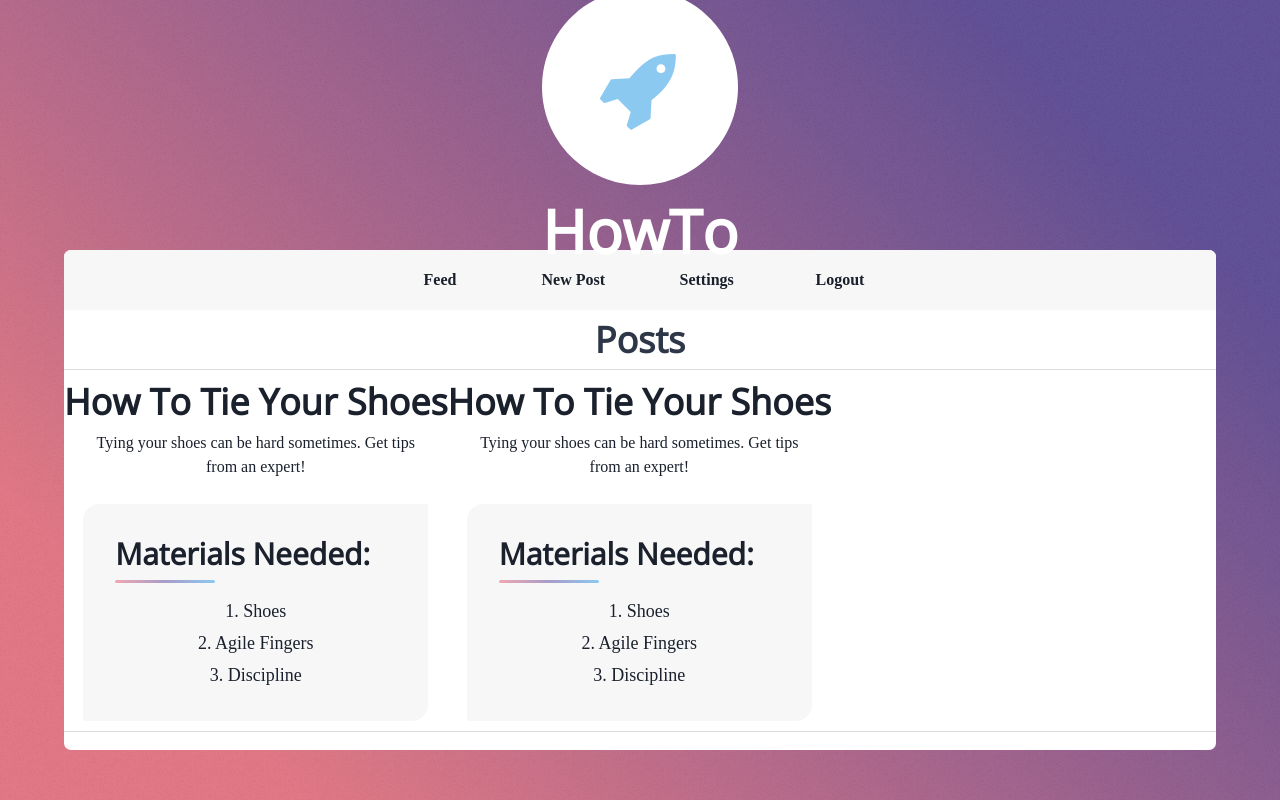
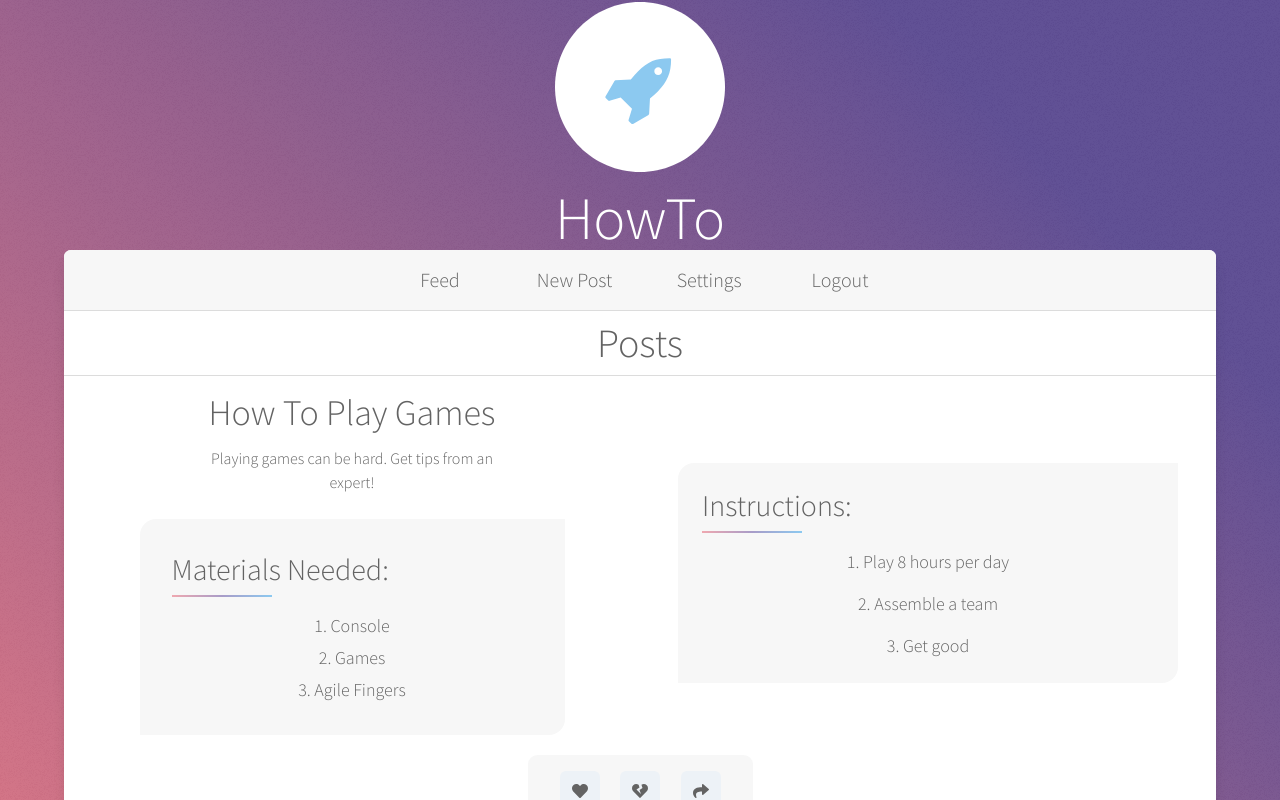
Before and after one commit to leachtucker/howto-frontend, a React (Create React App) app: page / in a window 1280 px wide. Shown: the top 800 px of the page. Built offline with nearby package versions, Linux system fonts and the light colour scheme; a web font is replaced by a local one.

Commit message:
Made massive improvments on the Post Component using Chakra

```diff
--- a/public/index.html
+++ b/public/index.html
@@ -25,7 +25,8 @@
       Learn how to configure a non-root public URL by running `npm run build`.
     -->
     <link rel="preconnect" href="https://fonts.gstatic.com">
-    <link href="https://fonts.googleapis.com/css2?family=Open+Sans:wght@300;400&display=swap" rel="stylesheet">
+    <!-- <link href="https://fonts.googleapis.com/css2?family=Open+Sans:wght@300&family=Roboto:wght@300&display=swap" rel="stylesheet"> -->
+    <link href="https://fonts.googleapis.com/css?family=Source+Sans+Pro:300,400" rel="stylesheet">
     <script src="https://kit.fontawesome.com/ba6bf6c9bf.js" crossorigin="anonymous"></script>
     <title>HowTo</title>
   </head>
--- a/src/App.css
+++ b/src/App.css
@@ -1,4 +1,7 @@
 html {
+    margin: 0 !important;
+    padding: 0 !important;
+
     background-color: #935d8c;
     background-image: url("assets/overlay.png"), -moz-linear-gradient(45deg, #e37682 15%, #5f4d93 85%);
     background-image: url("assets/overlay.png"), -webkit-linear-gradient(45deg, #e37682 15%, #5f4d93 85%);
@@ -8,10 +11,9 @@ html {
 }
 
 .break {
+    background-color: #dddddd;
     background-image: -moz-linear-gradient(90deg, #efa8b0, #a89cc8, #8cc9f0);
     background-image: -webkit-linear-gradient(90deg, #efa8b0, #a89cc8, #8cc9f0);
     background-image: -ms-linear-gradient(90deg, #efa8b0, #a89cc8, #8cc9f0);
     background-image: linear-gradient(90deg, #efa8b0, #a89cc8, #8cc9f0);
-
-    border-radius: 5px;
 }
--- a/src/App.js
+++ b/src/App.js
@@ -7,7 +7,8 @@ import {
   Stack,
   Image,
   Heading,
-  Spacer
+  Spacer,
+  Text
 } from '@chakra-ui/react';
 
 import Nav from './Nav';
@@ -21,13 +22,16 @@ function App(props) {
         <Stack>
           <Image src={logo} alt="Logo"/>
           <Spacer />
-          <Heading as="h1" size="3xl" color="white" >HowTo</Heading>
+          <Heading as="h1" size="3xl" fontWeight="300" color="white">HowTo</Heading>
         </Stack>
       </Center>
-      <Box bgColor="white" width="90%" maxWidth="1400px" margin="0 auto" borderRadius="7px" paddingBottom="10px">
+      <Box color="text.400" bgColor="white" boxShadow="lg" width="90%" maxWidth="1350px" margin="0 auto" borderRadius="7px" paddingBottom="10px">
         <Nav />
         <Feed />
       </Box>
+      <Center color="white" height="100px">
+          <Text marginTop="10px">© HowTo</Text>
+      </Center>
     </div>
   );
 }
--- a/src/Feed.js
+++ b/src/Feed.js
@@ -16,9 +16,9 @@ function Feed(props) {
     return (
         <Box paddingY="8px">
             <Center marginBottom="8px">
-                <Heading as="h2" size="xl" color="gray.700">Posts</Heading>
+                <Heading as="h2" fontSize="2.5rem" fontWeight="300">Posts</Heading>
             </Center>
-            <Stack>
+            <Stack borderBottom="1px solid gainsboro">
                 <PostList posts={dummyData.posts} />
             </Stack>
         </Box>
--- a/src/Fonts.js
+++ /dev/null
@@ -1,47 +0,0 @@
-import { Global } from "@emotion/react";
-
-const Fonts = () => (
-  <Global
-    styles={`
-      /* Copied from https://fonts.googleapis.com/css2?family=Open+Sans:wght@700&family=Raleway&display=swap */
-      /* latin-ext */
-      @font-face {
-        font-family: 'Open Sans';
-        font-style: normal;
-        font-weight: 300;
-        font-display: swap;
-        src: url(https://fonts.gstatic.com/s/opensans/v18/mem5YaGs126MiZpBA-UN7rgOXOhpKKSTj5PW.woff2) format('woff2');
-        unicode-range: U+0100-024F, U+0259, U+1E00-1EFF, U+2020, U+20A0-20AB, U+20AD-20CF, U+2113, U+2C60-2C7F, U+A720-A7FF;
-      }
-      /* latin */
-      @font-face {
-        font-family: 'Open Sans';
-        font-style: normal;
-        font-weight: 300;
-        font-display: swap;
-        src: url(https://fonts.gstatic.com/s/opensans/v18/mem5YaGs126MiZpBA-UN7rgOUuhpKKSTjw.woff2) format('woff2');
-        unicode-range: U+0000-00FF, U+0131, U+0152-0153, U+02BB-02BC, U+02C6, U+02DA, U+02DC, U+2000-206F, U+2074, U+20AC, U+2122, U+2191, U+2193, U+2212, U+2215, U+FEFF, U+FFFD;
-      }
-      /* latin-ext */
-      @font-face {
-        font-family: 'Raleway';
-        font-style: normal;
-        font-weight: 400;
-        font-display: swap;
-        src: url(https://fonts.gstatic.com/s/raleway/v18/1Ptxg8zYS_SKggPN4iEgvnHyvveLxVvaorCGPrcVIT9d0c-dYA.woff) format('woff');
-        unicode-range: U+0100-024F, U+0259, U+1E00-1EFF, U+2020, U+20A0-20AB, U+20AD-20CF, U+2113, U+2C60-2C7F, U+A720-A7FF;
-      }
-      /* latin */
-      @font-face {
-        font-family: 'Raleway';
-        font-style: normal;
-        font-weight: 400;
-        font-display: swap;
-        src: url(https://fonts.gstatic.com/s/raleway/v18/1Ptxg8zYS_SKggPN4iEgvnHyvveLxVvaorCIPrcVIT9d0c8.woff) format('woff');
-        unicode-range: U+0000-00FF, U+0131, U+0152-0153, U+02BB-02BC, U+02C6, U+02DA, U+02DC, U+2000-206F, U+2074, U+20AC, U+2122, U+2191, U+2193, U+2212, U+2215, U+FEFF, U+FFFD;
-      }
-      `}
-  />
-)
-
-export default Fonts;
--- a/src/LinkButton.js
+++ b/src/LinkButton.js
@@ -4,7 +4,7 @@ import { Button } from '@chakra-ui/react';
 
 function LinkButton(props) {
     return (
-        <Button {...props} bgColor="transparent" _hover={{ bgColor: "#F1F1F1" }} />
+        <Button {...props} color="text.400" fontWeight="300" bgColor="transparent" _hover={{ bgColor: "#F1F1F1" }} />
     )
 }
 
--- a/src/Nav.js
+++ b/src/Nav.js
@@ -8,17 +8,17 @@ import {
 
 import LinkButton from './LinkButton';
 
-function Nav() {
+function Nav(props) {
     return (
-        <Box borderTopRadius="7px" bgColor="#F7F7F7">
+        <Box borderTopRadius="7px" bgColor="#F7F7F7" borderBottom="1px solid gainsboro">
             <Flex margin="0 auto" width="70%" maxWidth="500px" paddingY="10px" shrink>
-                <LinkButton minWidth="20%" >Feed</LinkButton>
+                <LinkButton minWidth="20%" fontSize="1.25rem" >Feed</LinkButton>
                 <Spacer />
-                <LinkButton minWidth="20%">New Post</LinkButton>
+                <LinkButton minWidth="20%" fontSize="1.25rem">New Post</LinkButton>
                 <Spacer />
-                <LinkButton minWidth="20%">Settings</LinkButton>
+                <LinkButton minWidth="20%" fontSize="1.25rem">Settings</LinkButton>
                 <Spacer />
-                <LinkButton minWidth="20%">Logout</LinkButton>
+                <LinkButton minWidth="20%" fontSize="1.25rem">Logout</LinkButton>
             </Flex>
         </Box>
     )
--- a/src/Post.js
+++ b/src/Post.js
@@ -6,60 +6,87 @@ import {
     Heading,
     Text,
     List,
-    ListItem
+    ListItem,
+    IconButton,
+    Center,
+    Spacer
 } from '@chakra-ui/react';
+
+import {
+    FaHeart,
+    FaHeartBroken,
+    FaShare
+} from 'react-icons/fa';
+
 
 function Post(props) {
     console.log(props);
     return (
-        <Flex flexDirection={{ base: "column", md: "row" }} alignItems={{ base: "center" }}  minHeight="350px" borderTop="1px solid gainsboro" borderBottom="1px solid gainsboro" paddingY="10px">
-            <Box height="100%" display="inline-block">
-                <Flex flexDirection="column" alignItems="center" height="100%">
-                    <Heading as="h3" size="xl" marginBottom="8px" textAlign="center">How To Tie Your Shoes</Heading>
+        <Box>
+            <Flex flexDirection={{ base: "column", md: "row" }} alignItems={{ base: "center", md: "" }} minHeight="350px" borderTop="1px solid gainsboro" paddingTop="15px">
+                <Box width={{ base: "100%", md: "50%"}} marginBottom={{ base: "20px", md: "" }} display="inline-block">
+                    <Flex flexDirection="column" alignItems="center">
+                        <Heading as="h3" size="xl" fontWeight="300" marginBottom="12px" textAlign="center">{props.post.title}</Heading>
                         <Box maxWidth="325px" textAlign="center" marginBottom="25px">
-                        <Text>Tying your shoes can be hard sometimes. Get tips from an expert!</Text>
+                            <Text>{props.post.description}</Text>
                         </Box>
-                    <Box width="90%" maxWidth="350px" bgColor="#F7F7F7" borderTopLeftRadius="1rem" borderBottomRightRadius="1rem" padding="2rem">
-                        <Heading as="h4" size="lg" >Materials Needed:</Heading>
-                        <Box className="break" height="3px" maxWidth="100px" marginTop="8px"></Box>
+                        <Box width="90%" maxWidth="425px" bgColor="#F7F7F7" borderTopLeftRadius="1rem" borderBottomRightRadius="1rem" padding="2rem">
+                            <Heading as="h4" size="lg" fontWeight="300" >Materials Needed:</Heading>
+                            <Box className="break" height="2px" maxWidth="100px" marginTop="8px"></Box>
                             <List textAlign="center" spacing="5px" marginTop="15px">
+                                {props.post.materials &&
+                                    props.post.materials.map(material => {
+                                        const matNumber = props.post.materials.indexOf(material) + 1;
+                                        return (
                                             <ListItem>
-                                <Text fontSize="lg">1. Shoes</Text>
+                                                <Text fontSize="lg">{matNumber}. {material}</Text>
                                             </ListItem>
-                            <ListItem>
-                                <Text fontSize="lg">2. Agile Fingers</Text>
-                            </ListItem>
-                            <ListItem>
-                                <Text fontSize="lg">3. Discipline</Text>
-                            </ListItem>
+                                        )
+                                    })
+                                }
                             </List>
                         </Box>
                     </Flex>
                 </Box>
-            <Box height="100%" display="inline-block">
-                <Flex flexDirection="column" alignItems="center" height="100%">
-                    <Heading as="h3" size="xl" marginBottom="8px" textAlign="center">How To Tie Your Shoes</Heading>
-                    <Box maxWidth="325px" textAlign="center" marginBottom="25px">
-                        <Text>Tying your shoes can be hard sometimes. Get tips from an expert!</Text>
-                    </Box>
-                    <Box width="90%" maxWidth="350px" bgColor="#F7F7F7" borderTopLeftRadius="1rem" borderBottomRightRadius="1rem" padding="2rem">
-                        <Heading as="h4" size="lg" >Materials Needed:</Heading>
-                        <Box className="break" height="3px" maxWidth="100px" marginTop="8px"></Box>
-                        <List textAlign="center" spacing="5px" marginTop="15px">
+                <Box width={{ base: "100%", md: "50%"}} display="inline-block">
+                    <Flex flexDirection="column" alignItems="center" justifyContent="center">
+                        <Box width="90%" maxWidth="500px" bgColor="#F7F7F7" borderTopLeftRadius="1rem" borderBottomRightRadius="1rem" padding="1.5rem">
+                            <Heading as="h4" size="lg" fontWeight="300" >Instructions:</Heading>
+                            <Box className="break" height="2px" maxWidth="100px" marginTop="8px"></Box>
+                            <List textAlign="center" spacing="15px" marginTop="15px">
+                                {props.post.steps &&
+                                    props.post.steps.map(step => {
+                                        return (
                                             <ListItem>
-                                <Text fontSize="lg">1. Shoes</Text>
+                                                <Text fontSize="lg">{step.stepNumber}. {step.name}</Text>
                                             </ListItem>
-                            <ListItem>
-                                <Text fontSize="lg">2. Agile Fingers</Text>
-                            </ListItem>
-                            <ListItem>
-                                <Text fontSize="lg">3. Discipline</Text>
-                            </ListItem>
+                                        )
+                                    })
+                                }
                             </List>
                         </Box>
                     </Flex>
                 </Box>
             </Flex>
+            <Center padding>
+                <Flex width="60%" maxWidth="225px" justifyContent="space-between" padding="1rem 2rem" borderTopRadius="0.6rem" bgColor="#F7F7F7">
+                    <IconButton
+                        icon={<FaHeart />}
+
+                    />
+                    <Spacer />
+                    <IconButton
+                        icon={<FaHeartBroken />}
+
+                    />
+                    <Spacer />
+                    <IconButton
+                        icon={<FaShare />}
+
+                    />
+                </Flex>
+            </Center>
+        </Box>
     )
 }
 
--- a/src/dummy_data/index.js
+++ b/src/dummy_data/index.js
@@ -1,5 +1,6 @@
 const posts = [
-    { id: 1, title: 'How To Play Games', description: 'Playing games can be hard. Get tips from an expert', materials: ['Console', 'Games', 'Agile Fingers'], steps: [{ stepNumber: 1, name: 'Play 8 hours per day'}, { stepNumber: 2, name: 'Assemble a team' }, { stepNumber: 3, name: 'Get good' }] }
+    { id: 1, title: 'How To Play Games', description: 'Playing games can be hard. Get tips from an expert!', materials: ['Console', 'Games', 'Agile Fingers'], steps: [{ stepNumber: 1, name: 'Play 8 hours per day'}, { stepNumber: 2, name: 'Assemble a team' }, { stepNumber: 3, name: 'Get good' }] },
+    { id: 2, title: 'How To Tie Your Shoes', description: 'Tying shoes can be hard. Get tips from an expert!', materials: ['Shoes', 'Lace', 'Agile Fingers'], steps: [{ stepNumber: 1, name: 'Grab the lace'}, { stepNumber: 2, name: 'Do the loopy-loop' }, { stepNumber: 3, name: 'Pull it tight' }, { stepNumber: 4, name: "Done" }] }
 ]
 
 module.exports = {
--- a/src/index.js
+++ b/src/index.js
@@ -2,15 +2,13 @@ import React from 'react';
 import ReactDOM from 'react-dom';
 import App from './App';
 
-import { ChakraProvider } from '@chakra-ui/react';
+import { ChakraProvider, CSSReset } from '@chakra-ui/react';
 import theme from './theme';
-
-import Fonts from './Fonts';
 
 ReactDOM.render(
   <React.StrictMode>
     <ChakraProvider theme={theme}>
-      <Fonts />
+      <CSSReset />
       <App />
     </ChakraProvider>
   </React.StrictMode>,
--- a/src/theme.js
+++ b/src/theme.js
@@ -1,16 +1,22 @@
 // theme.js
 import { extendTheme } from '@chakra-ui/react';
 
-const theme = extendTheme({
+const customTheme = extendTheme({
     fonts: {
-        heading: "Open Sans",
-        body: "Raleway",
+        heading: "'Source Sans Pro', sans-serif",
+        body: "'Source Sans Pro', sans-serif",
+    },
+    colors: {
+        text: {
+            400: "#636363"
+        }
     },
     styles: {
         global: {
             // styles for the `body`
             body: {
                 bg: "none",
+                fontWeight: "300"
             },
             // styles for the `a`
             a: {
@@ -23,4 +29,4 @@ const theme = extendTheme({
     },
 })
 
-export default theme;
+export default customTheme;
```
Lines whose indentation alone changed are shown as unchanged.
